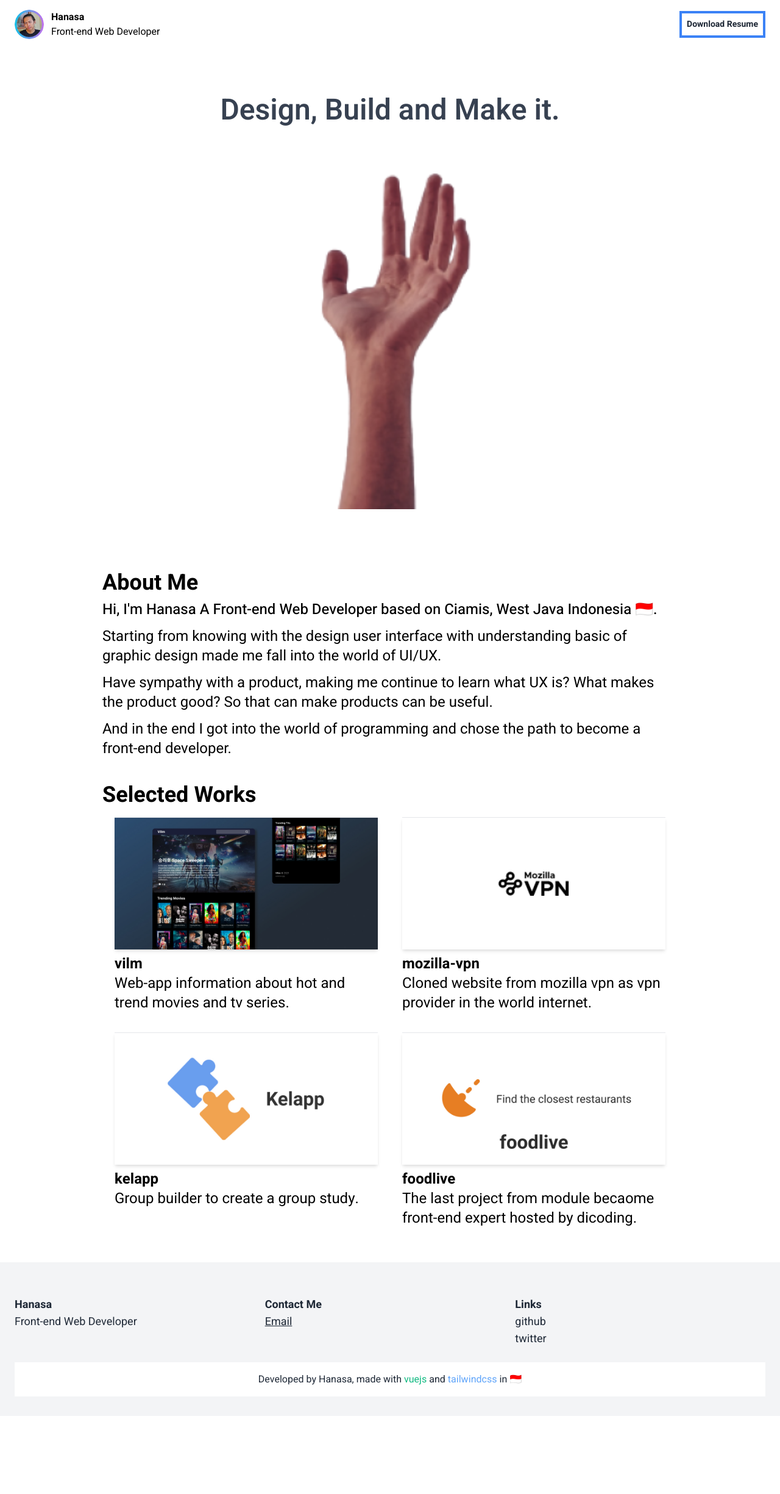
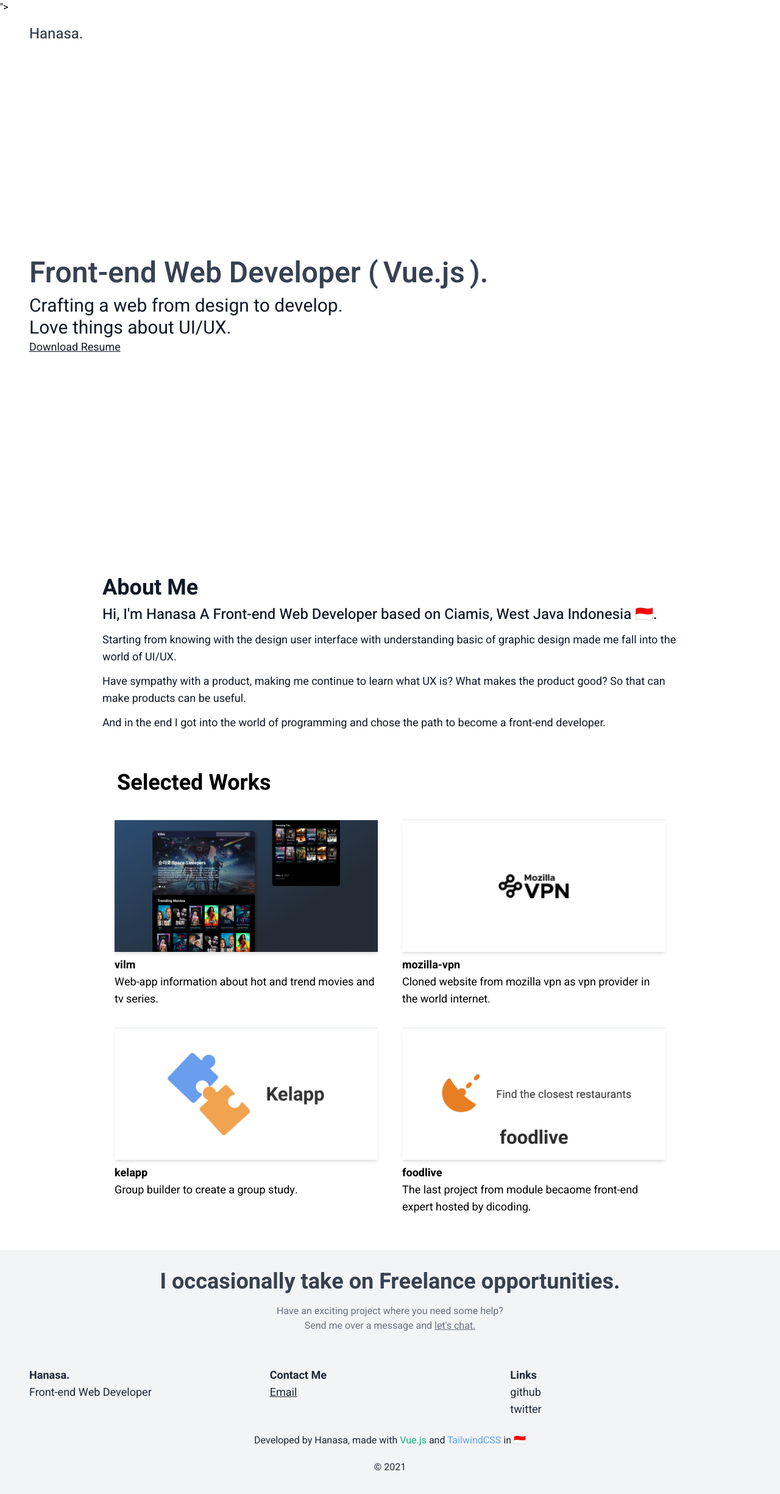
Before and after one commit to nnivxix/hanasa, a Vue app: page / in a window 1280 px wide. Shown: the whole page at 61% size. Before the commit the page ends 2322 px from the top, so only its background shows below. Built offline with nearby package versions, Linux system fonts and the light colour scheme.

Commit message:
redesign typography

```diff
--- a/index.html
+++ b/index.html
@@ -7,7 +7,20 @@
     <link rel="preconnect" href="https://fonts.googleapis.com">
     <link rel="preconnect" href="https://fonts.gstatic.com" crossorigin>
    <!--  <link href="https://fonts.googleapis.com/css2?family=Gelasio:ital,wght@0,400;0,500;0,600;0,700;1,400;1,500;1,600;1,700&family=Inter:wght@900&display=swap" rel="stylesheet"> -->
-   <link href="https://fonts.googleapis.com/css2?family=Heebo:wght@100;200;300;400;500;600;700;800;900&display=swap" rel="stylesheet">
+    <link href="https://fonts.googleapis.com/css2?family=Heebo:wght@100;200;300;400;500;600;700;800;900&display=swap" rel="stylesheet">
+    <meta property="og:type" content="profile">
+    <meta property="og:title" content="Hanasa: Front-end Web Developer">
+    <meta property="og:url" content="https://hansoflast.com">
+    <meta property="og:image" content="/ahan-avatar.png">
+    <meta property="og:description" content="Hanasa A Front-end Web Developer based on Ciamis, West Java Indonesia 🇮🇩.">
+    <meta property="profile:first_name" content="Han Han">
+    <meta property="profile:last_name" content="Hanasa">
+    <meta property="profile:username" content="nnivxix">
+    <meta property="article:tag" content="hanasa">
+    <meta property="article:tag" content="nnivxix">
+    <meta property="article:tag" content="front-end">
+    <meta property="article:tag" content="web developer">
+    ">
     <title>Hanasa</title>
   </head>
   <body>
--- a/src/components/AboutMe.vue
+++ b/src/components/AboutMe.vue
@@ -1,10 +1,10 @@
 <template>
-	<article class="mx-6 px-6 mt-10 md:mx-36">
-		<h1 class="text-4xl font-bold">About Me</h1>
+	<article class="mx-6 px-6 mt-10 md:mx-36 text-gray-900">
+		<h1 class="text-3xl md:text-4xl font-bold">About Me</h1>
 		<h2 class="text-2xl font-medium pt-2">Hi, I'm Hanasa A <span class="hover:text-blue-600 ">Front-end Web Developer</span> based on Ciamis, West Java Indonesia 🇮🇩.</h2>
-		<h3 class="text-2xl pt-3">Starting from knowing with the design user interface with understanding basic of graphic design made me fall into the world of UI/UX.</h3>
-		<h3 class="text-2xl pt-3">Have sympathy with a product, making me continue to learn what UX is? What makes the product good? So that can make products can be useful.</h3>
-		<h3 class="text-2xl pt-3">And in the end I got into the world of programming and chose the path to become a front-end developer.</h3>
+		<h3 class="text-base text-lg pt-3">Starting from knowing with the design user interface with understanding basic of graphic design made me fall into the world of UI/UX.</h3>
+		<h3 class="text-base text-lg pt-3">Have sympathy with a product, making me continue to learn what UX is? What makes the product good? So that can make products can be useful.</h3>
+		<h3 class="text-base text-lg pt-3">And in the end I got into the world of programming and chose the path to become a front-end developer.</h3>
 	</article>
 
 </template>
--- a/src/components/Contact.vue
+++ b/src/components/Contact.vue
@@ -1,7 +1,12 @@
 <template>
-	<footer class="h-3/6 bg-gray-100 px-6 py-8 text-gray-800 md:grid md:grid-cols-3">
+	<section class="bg-gray-100 text-left md:text-center pl-12 md:pl-0 pt-8">
+		<h1 class="text-3xl md:text-4xl font-bold text-gray-700 pb-4">I occasionally take on Freelance opportunities.</h1>
+		<h2 class="text-base text-gray-500">Have an exciting project where you need some help?</h2>
+		<h2 class="text-base text-gray-500">Send me over a message and <a class="underline" href="mailto:adhe.hanasa@gmail.com">let's chat.</a></h2>
+	</section>
+	<footer class="h-3/6 bg-gray-100 px-12 py-8 text-gray-800 md:grid md:grid-cols-3">
 		<figcaption class="py-6">
-			<h1 class="text-lg font-bold">Hanasa</h1>
+			<h1 class="text-lg font-bold">Hanasa.</h1>
 			<h2 class="text-lg font-normal">Front-end Web Developer</h2>
 		</figcaption>
 		<figcaption class="py-6">
@@ -14,7 +19,8 @@
 			<h2><a class="text-lg font-normal" href="https://twitter.com/nnivxix" target="_blank">twitter</a></h2>
 		</figcaption>
 
-		<p class="col-span-3 text-center bg-white p-4">Developed by Hanasa, made with <span class="text-green-500">vuejs</span> and <span class="text-blue-400">tailwindcss</span> in 🇮🇩</p>
+		<p class="col-span-3 text-left md:text-center  ">Developed by Hanasa, made with <span class="text-green-500">Vue.js</span> and <span class="text-blue-400">TailwindCSS</span> in 🇮🇩</p>
+		<p class="col-span-3 text-left md:text-center text-base pt-5">&copy; {{year}}</p>
 
 
 	</footer>
@@ -23,6 +29,11 @@
 <script>
 export default {
   name: 'Contact',
+  computed: {
+		year(){
+			return new Date().getFullYear();
+		},
+	},
 }
 </script>
 
--- a/src/components/Header.vue
+++ b/src/components/Header.vue
@@ -1,7 +1,9 @@
 <template>
-	<header id="header" class="flex justify-center items-center text-center flex-col mt-4 h-full md:min-h-screen  text-gray-900">
-		<h1 class="text-3xl lg:text-5xl font-semibold text-gray-700 hover:text-gray-900">Design, Build and Make it.</h1>
-		<img class=" w-8/12 md:w-4/12" src="hand.png" alt="hand">
+	<header id="header" class="flex justify-center items-start  flex-col mt-4 min-h-screen md:min-h-screen px-12 text-gray-900">
+		<h1 class="text-3xl md:text-4xl lg:text-5xl font-semibold text-gray-700 hover:text-gray-900">Front-end Web Developer (<span class="hover:text-white hover:bg-green-600 px-2 rounded">Vue.js</span>).</h1>
+		<h2 class="text-2xl md:text-3xl md:pt-3 pt-5">Crafting a web from design to develop.</h2>
+		<h2 class="text-2xl md:text-3xl ">Love things about UI/UX.</h2>
+		<a href="/resume_adehanasa.pdf" download class="text-md md:text-lg  underline">Download Resume</a>
 	</header>
 
 </template>
--- a/src/components/NavBar.vue
+++ b/src/components/NavBar.vue
@@ -1,15 +1,8 @@
 <template>
-	<nav class="flex w-full justify-between px-6 py-4">
+	<nav class="flex w-full justify-start px-12 py-4">
 		<router-link to="/" class="flex items-center">
-			<img class="avatar w-12 rounded-full" src="ahan-avatar.png" alt="hanasa-avatar">
-			<article class="pl-3">
-				<p class="font-bold hidden md:block md:text-md">Hanasa</p>
-				<p class="hidden md:block md:text-md">Front-end Web Developer</p>
-			</article>
+			<h1 class="text-xl md:text-2xl font-medium text-gray-700 hover:text-gray-900">Hanasa.</h1>
 		</router-link>
-
-
-		<a class="border-4 text-sm md:text-sm border-blue-500 hover:border-transparent hover:bg-blue-500 hover:text-white self-center justify-self-end p-2 md:pd-4 font-bold text-gray-800" href="/resume_adehanasa.pdf" download>Download Resume</a>
 	</nav>
 </template>
 
--- a/src/components/Works.vue
+++ b/src/components/Works.vue
@@ -1,13 +1,13 @@
 <template>
 	<section class="px-6 md:mx-6 my-10 md:mx-36 md:grid md:grid-cols-2">
-		<h1 class="text-4xl font-bold col-span-2 ">Selected Works</h1>
+		<h1 class="text-3xl md:text-4xl p-6 font-bold col-span-2 ">Selected Works</h1>
 
 			<figure v-for="work in works" :key="work.name" class="md:w-full my-4 px-5 ">
 				<hr>
 				<img class="md:w-max shadow-md" :src="work.img" :alt="work.name">
 				<figcaption class="mt-2">
-					<a class="text-2xl font-bold" :href="work.link" target="_blank" >{{work.name}}</a>
-					<p class="text-2xl">{{ work.description }}</p>
+					<a class="text-base text-lg font-bold" :href="work.link" target="_blank" rel="noopener" >{{work.name}}</a>
+					<p class="text-base text-lg">{{ work.description }}</p>
 				</figcaption>
 
 			</figure>
```
